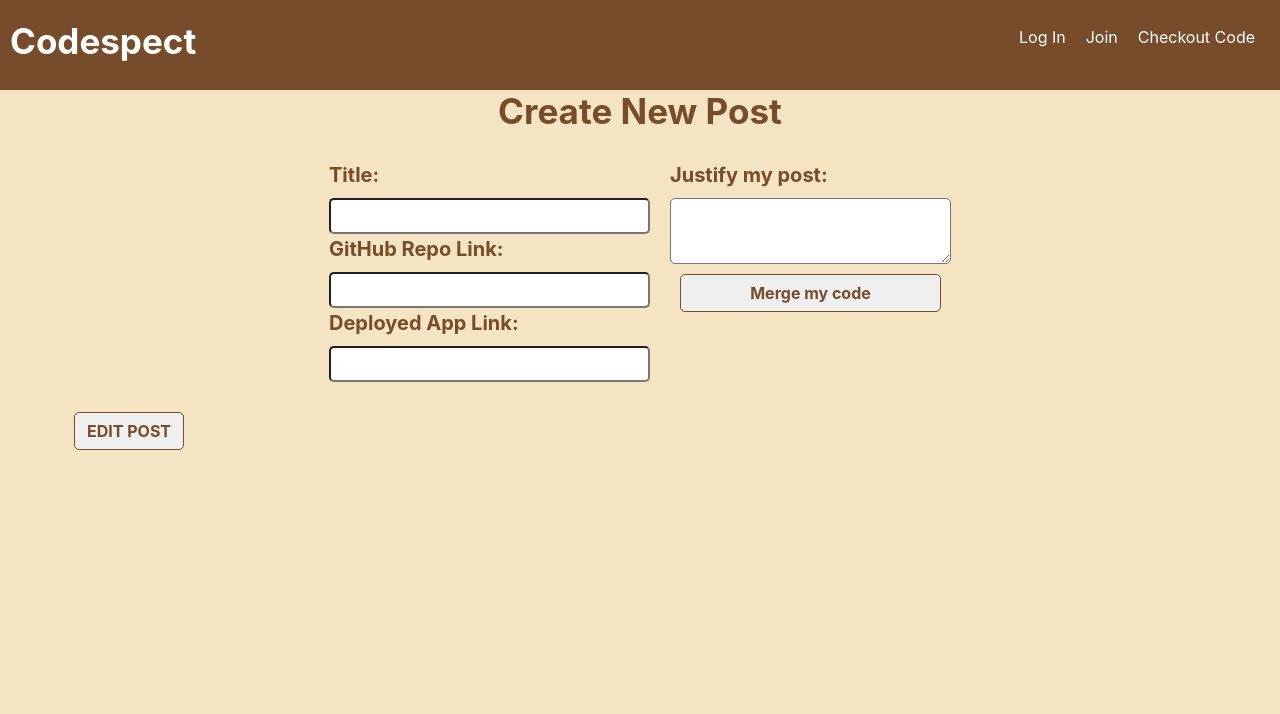
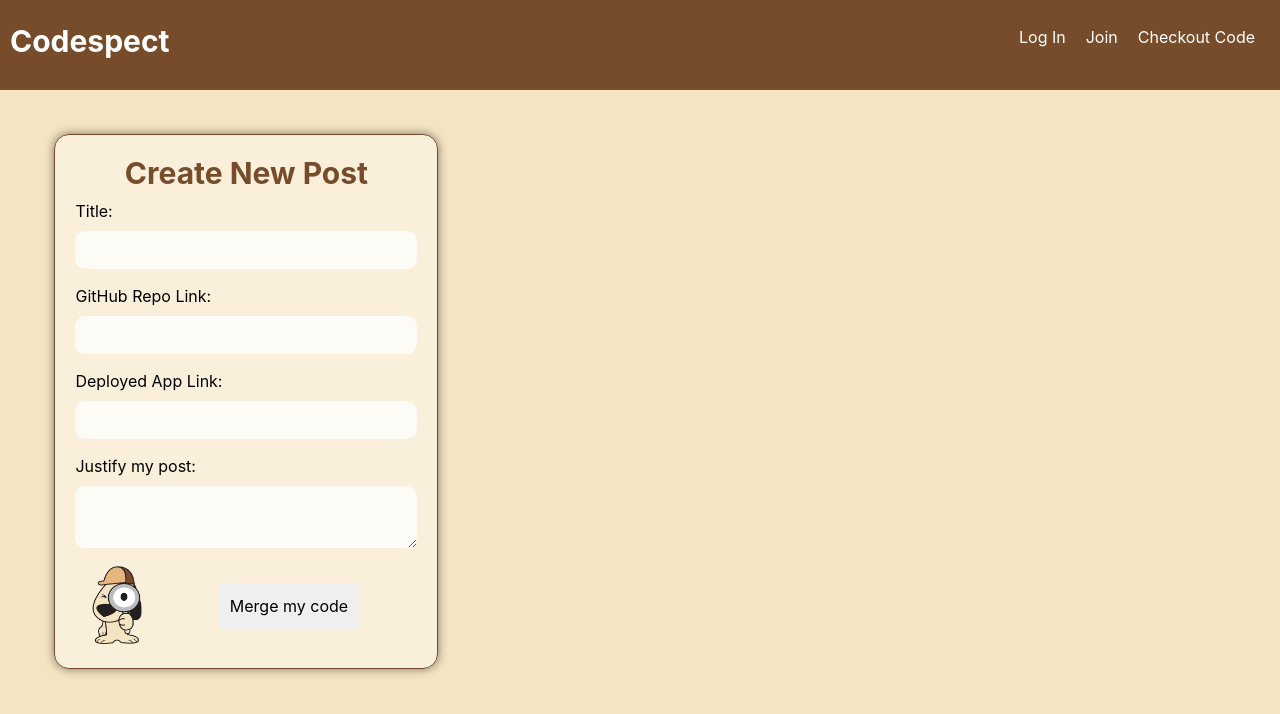
Before and after one commit to Weekend-at-MERNie-s/checkout-my-code, a React (Create React App) app in the folder client/: page /user-page in a window 1280 px wide. Shown: the top 714 px of the page. Built offline with nearby package versions, Linux system fonts and the light colour scheme.

Commit message:
create post style matches join style

```diff
--- a/client/src/components/user-page/index.js
+++ b/client/src/components/user-page/index.js
@@ -1,6 +1,8 @@
 import React, {useState, useEffect} from "react";
 import css from "./style.css";
 import SinglePost from "../single-post";
+import dog from '../../assets/images/dog-cartoon.png'
+
 
 function UserPage() {
 
@@ -30,36 +32,41 @@ function UserPage() {
     //   }, []);
 
   return (
+    <section className='user-post-page'>
+        <form className="post-form" onSubmit={handleSubmit}>
+          <h1>Create New Post</h1>
+          {/* <div className='input'> */}
+            <div>
+             <label htmlFor="post-title">Title:</label>
+              <input className="form-input" type="text" id="post-title" name="post-title" onChange={e=> setTitle(e.target.value)}/>
+            </div>
+            <div>
+              <label htmlFor="github">GitHub Repo Link:</label>
+              <input className="form-input" id="content" name="content" onChange={e=> setGithub(e.target.value)}/>
+            </div>
+            <div>
+              <label htmlFor="deploy">Deployed App Link:</label>
+              <input className="form-input" id="content" name="content" onChange={e=> setDeploy(e.target.value)}/>
+            </div>
+            <div>
+              <label htmlFor="content">Justify my post:</label>
+              <textarea className="form-input" id="justify" name="content" onChange={e=> setJustify(e.target.value)}></textarea>
+             </div>
+             <div className='merge'>
+             <img id="dog" style={{ height: "85px", width: "85px" }} src={dog} alt="cute dog with glasses" />
 
-    <section className='user-post-page'>
+                <button type="submit" className='btn'>
+                Merge my code
+                </button>
+            </div>
+        </form>
 
-      <div className="new-post">
-        <h1>Create New Post</h1>
-        <form className="post-form" onSubmit={handleSubmit}>
-          <div className='content'>
-            <label htmlFor="post-title">Title:</label>
-            <input type="text" id="post-title" name="post-title" onChange={e=> setTitle(e.target.value)}/>
-            <label htmlFor="github">GitHub Repo Link:</label>
-            <input id="content" name="content" onChange={e=> setGithub(e.target.value)}/>
-            <label htmlFor="deploy">Deployed App Link:</label>
-            <input id="content" name="content" onChange={e=> setDeploy(e.target.value)}/>
-          </div>
-
-          <div className='justify'>
-              <label htmlFor="content">Justify my post:</label>
-            <textarea id="justify" name="content" onChange={e=> setJustify(e.target.value)}></textarea>
-            <button type="submit" className='btn'>
-              Merge my code
-            </button>
-          </div>
-
-        </form>
-      </div>
+      {/* </div> */}
         <SinglePost />
         {/* display list post- need to use .map method (postList) */}
-        <div>
+        {/* <div>
         <button className='btn'>EDIT POST</button>
-        </div>
+        </div> */}
     </section>
   );
 }
--- a/client/src/components/user-page/style.css
+++ b/client/src/components/user-page/style.css
@@ -1,49 +1,52 @@
 h1 {
-  font-size: 35px;
+  font-size: 30px;
+  color:#774c2a;
+  text-align: center;
   font-weight: bold;
-
 }
-.user-post-page{
+.user-post-page {
   display: flex;
-  flex-direction: column;
-  justify-content: space-between;
-  margin-left: 5vw;
-  margin-right: 5vw;
-}
-.new-post {
-  color: #774c2a;
-  display: flex;
-  flex-direction: column;
+  flex-wrap: wrap;
+  margin-left: 10px;
+  justify-content: left;
   align-items: center;
 }
-
 .post-form {
+  width: 30vw;
+  border: 3px solid var(--secondary-color);
+  background-color: rgba(255, 255, 255, 0.4);
+  padding: 20px;
+  margin: 3.5%;
+  border-radius: 15px;
+  box-shadow: 0 0 10px rgba(0, 0, 0, 0.5);
+  color: black;
+  border: solid 1px #774c2a;
+}
+.form-input {
+  background-color: rgba(255, 255, 255, 0.75);
+  border: 1px solid var(--secondary-color);
+  border-radius: 10px;
+  display: block;
+  padding: 7px 15px;
+  font-size: 16px;
+  width: 100%;
+  margin-bottom: 15px;
+  color: black;
+}
+.form-input:focus {
+  background-color: rgba(255, 255, 255, 1);
+  outline: none;
+}
+.btn {
+  float: right;
+  margin: auto;
+  padding: 10px;
+}
+.btn:hover{
+    background-color: #774c2a;
+    color:white;
+}
+.merge{
   display: flex;
   flex-direction: row;
-  margin: 10px;
-  font-size: 20px;
-  font-weight: bold;
 }
-.content{
-  display: flex;
-  flex-direction: column;
-  margin: 10px;
-}
-.justify{
-  display: flex;
-  flex-direction: column;
-  margin: 10px;
-}
-input,
-textarea {
-  border-radius: 5px;
-  outline: none;
-}
-
-.btn {
-  margin: 10px;
-  color: #774c2a;
-  font-weight: bold;
-  border-radius: 5px;
-  border-color:#774c2a;
-}
```
